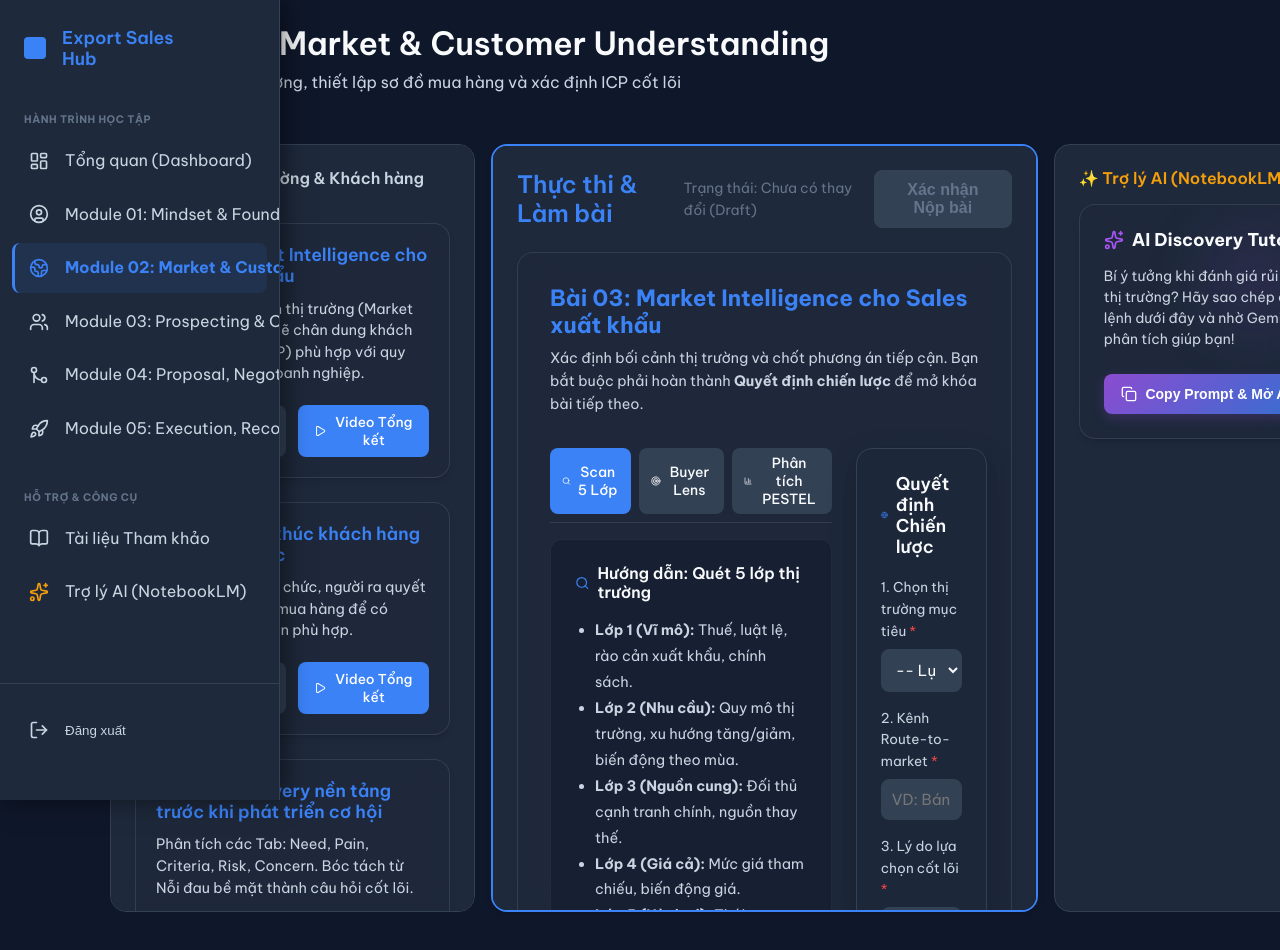
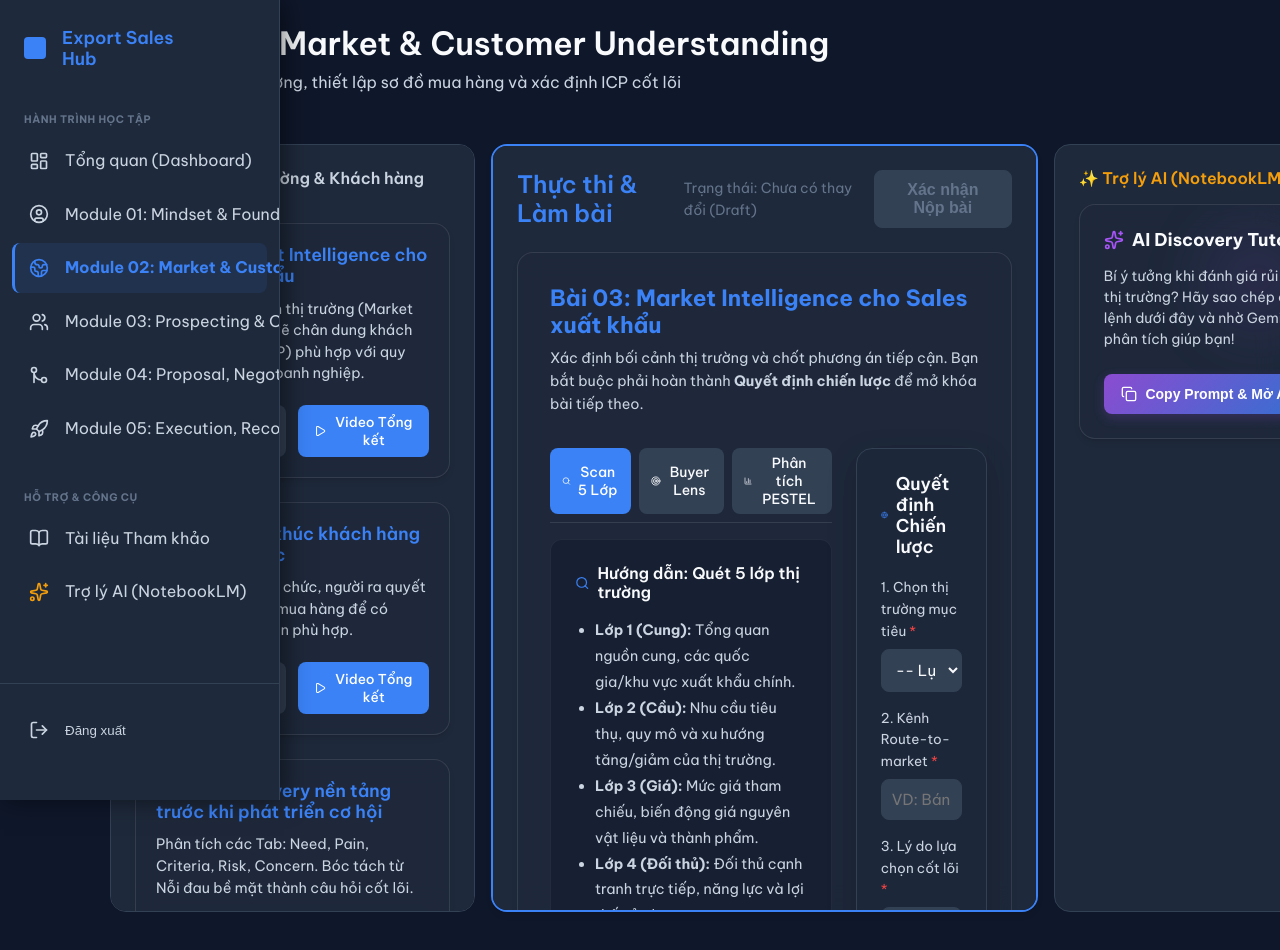
Before and after one commit to nhtrung11794/export-sales-hub, a Next.js app: page /m02 in a window 1280 px wide. Shown: the top 950 px of the page. Built offline with nearby package versions, Linux system fonts and the light colour scheme; no server answers.

Commit message:
feat(module2): update text copy for Scan 5 layer and Buyer lens based on UX spec

```diff
--- a/src/components/modules/m02/B03_MarketIntelligence.tsx
+++ b/src/components/modules/m02/B03_MarketIntelligence.tsx
@@ -76,11 +76,11 @@ export default function B03_MarketIntelligence({ data, setData, handleBlur, isDi
                   <Search size={18} color="var(--accent-primary)" /> Hướng dẫn: Quét 5 lớp thị trường
                 </h4>
                 <ul style={{ color: 'var(--text-secondary)', fontSize: '0.9rem', lineHeight: '1.8', paddingLeft: '20px' }}>
-                  <li><strong>Lớp 1 (Vĩ mô):</strong> Thuế, luật lệ, rào cản xuất khẩu, chính sách.</li>
-                  <li><strong>Lớp 2 (Nhu cầu):</strong> Quy mô thị trường, xu hướng tăng/giảm, biến động theo mùa.</li>
-                  <li><strong>Lớp 3 (Nguồn cung):</strong> Đối thủ cạnh tranh chính, nguồn thay thế.</li>
-                  <li><strong>Lớp 4 (Giá cả):</strong> Mức giá tham chiếu, biến động giá.</li>
-                  <li><strong>Lớp 5 (Hành vi):</strong> Thói quen mua hàng, Route-to-market phổ biến.</li>
+                  <li><strong>Lớp 1 (Cung):</strong> Tổng quan nguồn cung, các quốc gia/khu vực xuất khẩu chính.</li>
+                  <li><strong>Lớp 2 (Cầu):</strong> Nhu cầu tiêu thụ, quy mô và xu hướng tăng/giảm của thị trường.</li>
+                  <li><strong>Lớp 3 (Giá):</strong> Mức giá tham chiếu, biến động giá nguyên vật liệu và thành phẩm.</li>
+                  <li><strong>Lớp 4 (Đối thủ):</strong> Đối thủ cạnh tranh trực tiếp, năng lực và lợi thế của họ.</li>
+                  <li><strong>Lớp 5 (Pháp lý):</strong> Thuế, luật lệ, rào cản kỹ thuật, chính sách xuất nhập khẩu.</li>
                 </ul>
                 <p style={{ marginTop: '16px', fontSize: '0.85rem', color: 'var(--text-muted)' }}>
                   * Lưu ý: Bạn có thể sử dụng Trợ lý AI (Gemini Spark) ở góc dưới màn hình để cào dữ liệu nhanh cho thị trường bạn quan tâm.
@@ -97,9 +97,9 @@ export default function B03_MarketIntelligence({ data, setData, handleBlur, isDi
                   Không chỉ nhìn từ góc độ người bán, hãy đặt mình vào vị trí của Buyer:
                 </p>
                 <div style={{ background: 'rgba(0,0,0,0.2)', padding: '16px', borderRadius: '8px', borderLeft: '3px solid var(--accent-warning)' }}>
-                  <p style={{ fontSize: '0.9rem', color: '#e2e8f0', marginBottom: '8px' }}>- Họ đang gặp áp lực gì từ thị trường nội địa của họ?</p>
-                  <p style={{ fontSize: '0.9rem', color: '#e2e8f0', marginBottom: '8px' }}>- Nguồn cung hiện tại của họ có vấn đề gì (Giá cao, rủi ro đứt gãy)?</p>
-                  <p style={{ fontSize: '0.9rem', color: '#e2e8f0' }}>- Tại sao họ lại muốn đổi nhà cung cấp ngay lúc này?</p>
+                  <p style={{ fontSize: '0.9rem', color: '#e2e8f0', marginBottom: '8px' }}>- <strong>Tâm lý cốt lõi:</strong> Họ đang gặp áp lực gì lớn nhất tại thị trường nội địa (Doanh thu, cạnh tranh, chi phí)?</p>
+                  <p style={{ fontSize: '0.9rem', color: '#e2e8f0', marginBottom: '8px' }}>- <strong>Ưu tiên lựa chọn:</strong> Tiêu chí hàng đầu khi chọn nhà cung cấp mới là gì (Chất lượng, giá, tốc độ, tính ổn định)?</p>
+                  <p style={{ fontSize: '0.9rem', color: '#e2e8f0' }}>- <strong>Rủi ro đứt gãy:</strong> Nguồn cung hiện tại của họ đang vướng mắc điểm yếu chí mạng nào mà bạn có thể lấp đầy?</p>
                 </div>
               </div>
             )}
```
